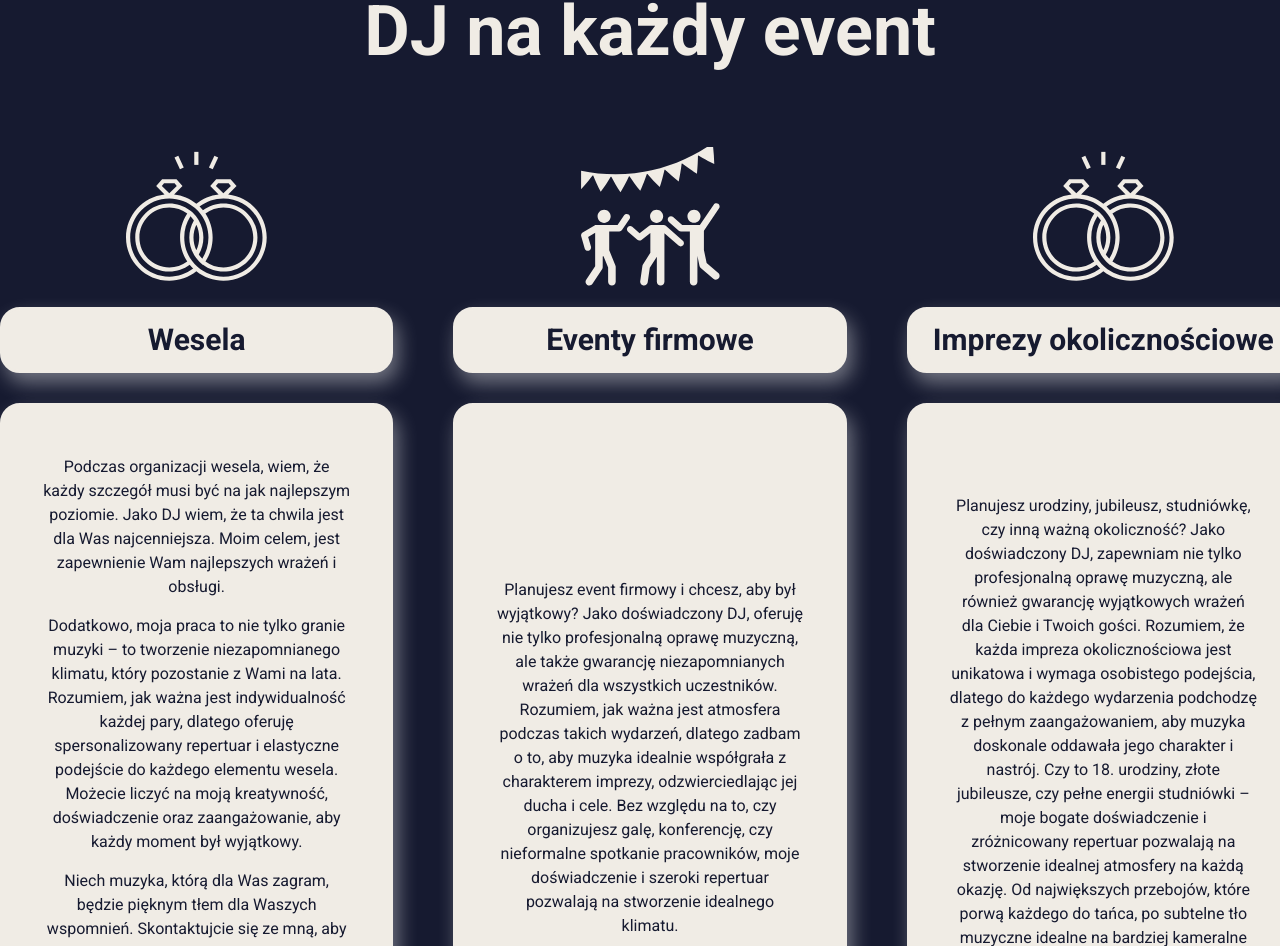
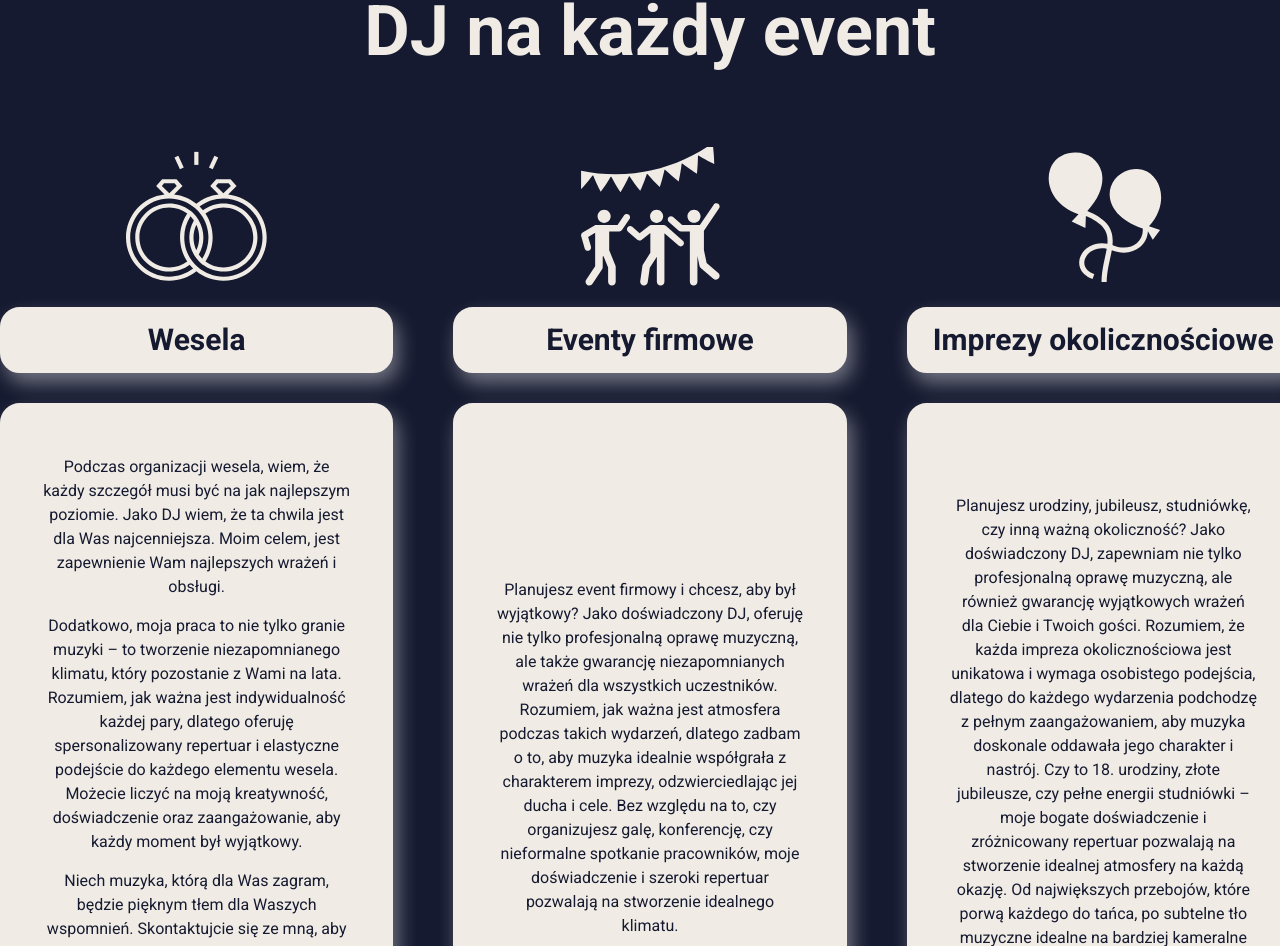
Before and after one commit to patryk-pi/Baby_Feed, a Next.js app: page / in a window 1280 px wide. Shown: the part 846-1792 px from the top of the page. Built offline with nearby package versions, Linux system fonts and the light colour scheme.

Commit message:
added BallonIcon

```diff
--- a/src/components/Hero/Hero.tsx
+++ b/src/components/Hero/Hero.tsx
@@ -12,6 +12,7 @@ import Event from "./components/Event";
 import Link from "next/link";
 import WeddingIcon from "./components/WeddingIcon";
 import PartyIcon from "./components/PartyIcon";
+import BallonIcon from "./components/BallonIcon";
 
 const Hero = () => {
     return (
@@ -31,7 +32,7 @@ const Hero = () => {
                     text1={companyText}
                 />
                 <Event
-                    icon={<WeddingIcon />}
+                    icon={<BallonIcon />}
                     title={partyTitle}
                     text1={partyText}
                 />
--- /dev/null
+++ b/src/components/Hero/components/BallonIcon.tsx
@@ -0,0 +1,14 @@
+const BallonIcon = () => {
+    return (
+        <svg
+            width="800px"
+            height="800px"
+            viewBox="0 0 512 512"
+            xmlns="http://www.w3.org/2000/svg"
+            className="event__icon"
+        >
+            <path d="M153.03 23.656c-7.817.13-15.85 1.054-24 2.875C28.356 49.033 26.89 199.884 165.563 248.595l-24.875 26.125 50.032 23.592 1.78-43.562c29.715 12.604 48.848 25.695 60.563 39 14.296 16.238 18.538 32.814 18.25 52.75-.043 2.955-.21 5.976-.47 9.063-41.823-7.816-76.908 9.98-93.156 36.343-9.494 15.405-12.62 34.01-6.5 51.188 6.12 17.177 21.345 32.088 45.344 40.937L223 466.5c-20.147-7.43-30.196-18.396-34.22-29.688-4.02-11.29-2.144-23.753 4.845-35.093 12.075-19.593 39.196-34.915 74.75-27.72-5.81 33.572-18.25 73.787-19.03 120.844h18.686c.84-42.738 12.676-80.404 18.626-115.375 41.503 15.78 78.795 8.483 102.906-11.626 17.17-14.32 27.544-35.056 28.532-57.28l17.844 30.936 26.375-35.563-40.22-14c93.154-102.85 24.31-230.453-69.906-205.25-95.71 25.604-114.367 160.712 46.97 213.657 2.425 20.61-5.843 40.045-21.563 53.156-18.773 15.656-48.37 22.47-85.063 8.25-1.106-.43-2.21-.826-3.31-1.22.438-4.627.714-9.23.78-13.78.333-23.017-5.476-45.547-22.906-65.344-14.603-16.585-36.784-31.238-69.375-44.78 104.097-113.053 43.227-214.435-44.69-212.97z" />
+        </svg>
+    );
+};
+export default BallonIcon;
```
